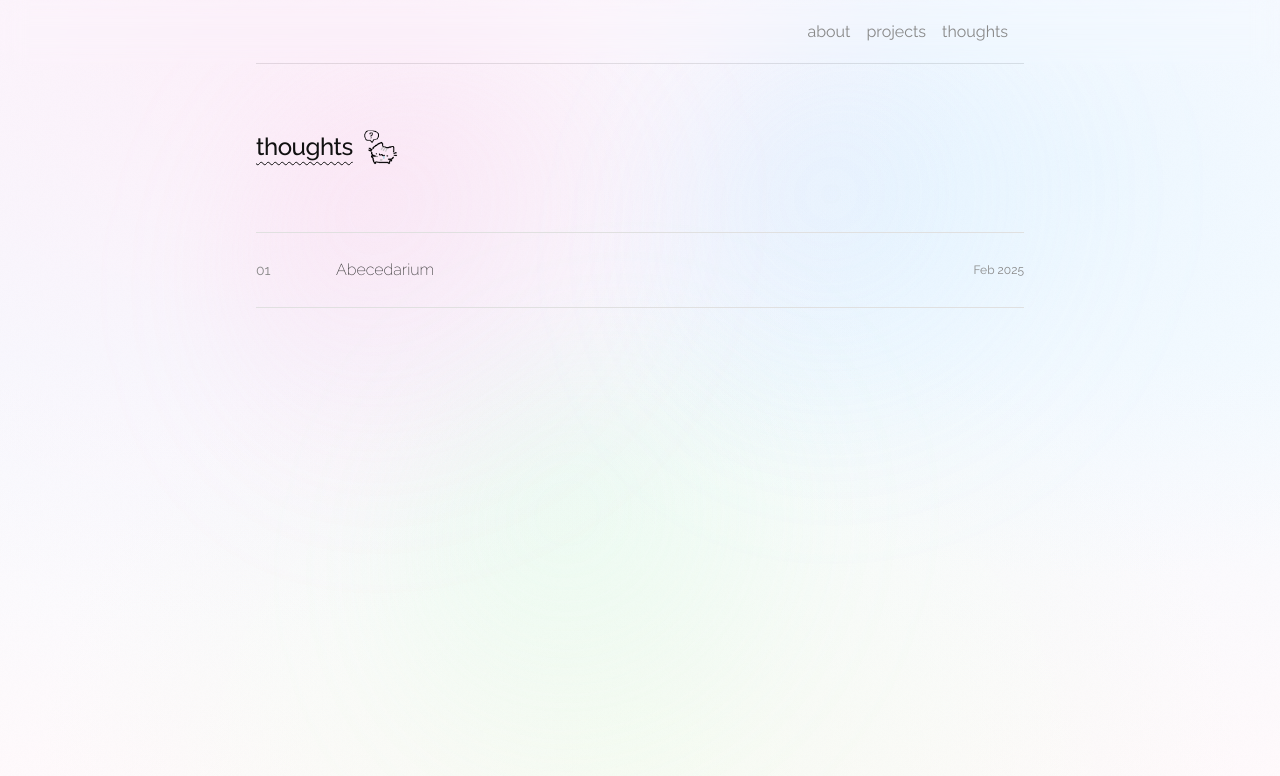
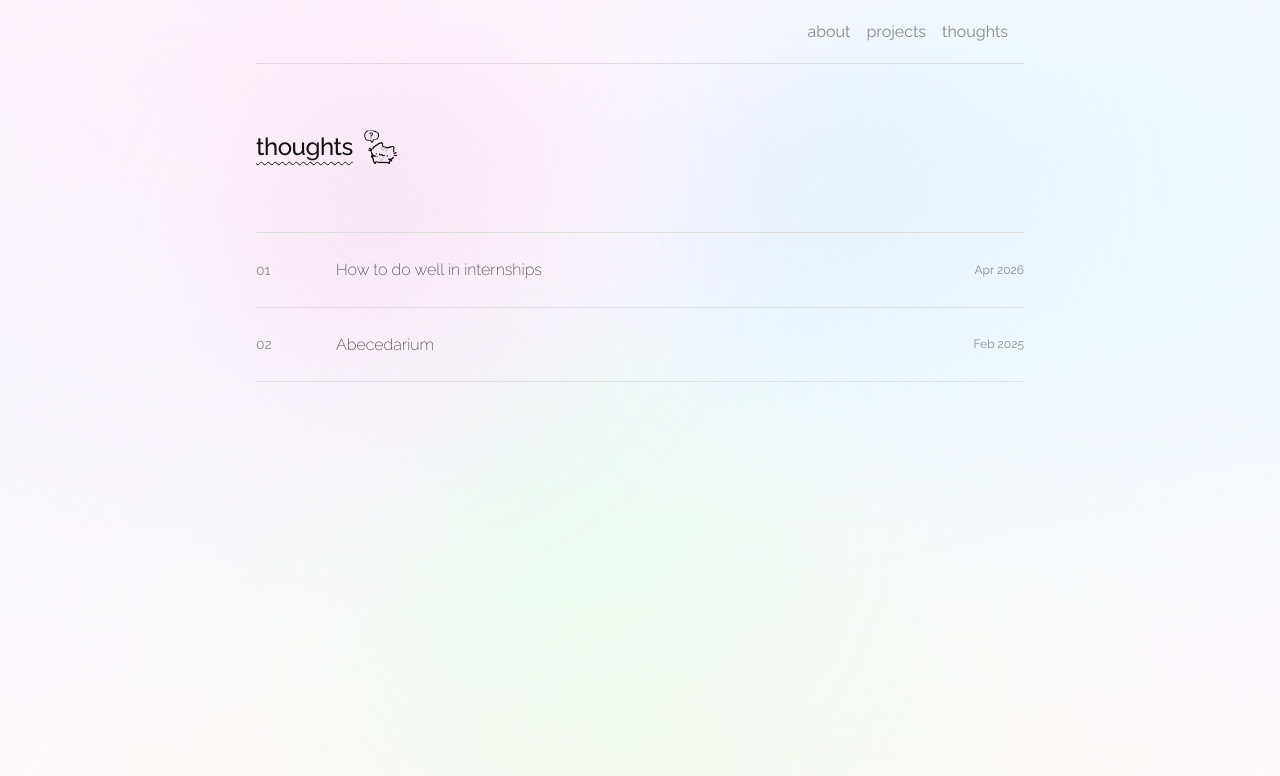
Before and after one commit to emmalee04/emmalee04.github.io, a React (Vite) app: page /thoughts in a window 1280 px wide. Shown: the top 776 px of the page. Built offline with nearby package versions, Linux system fonts and the light colour scheme.

Commit message:
updates to thought content

```diff
--- /dev/null
+++ b/src/content/thoughts/internship.md
@@ -0,0 +1,86 @@
+# how to do well in internships
+
+Recently, my fellow club members and I led an internship experience panel to provide advice and tips for those who are heading off into their internships for the summer. This is a compilation of many of the advice we gave plus some that I wasn't able to fit into that panel.
+
+# the survival kit
+
+Let's start with the basics.
+
+You are going to be bombarded with a lot of information throughout your internship. Setup instructions, new acronyms, random commands, you name it! You don't need to remember everything; you just need to write them down and be organized enough so you don't repeat questions and waste your time trying to remember what you did weeks ago.
+
+## your personal knowledge base
+
+Keep a Google doc or equivalent of your own "internal documentation". Put:
+* useful resources
+* previously asked questions and answers
+* code snippets, commands, that one bug fix that will come back to haunt you
+* slack channels, team documentation
+* daily standup docs, manager meeting docs, conversation docs
+
+It will save you so much time, and trust me, when you have deadlines you want to meet but you are stuck on the same problem you solved ages ago, it will not feel good. You only have 12 weeks. Optimize it!
+
+For the last 20% to go above and beyond, it is good to wrap up your project nicely and leave a positive impression on your ownership and responsibleness. For example, you can document your project throughout your internship so your team can actually use it even after you leave. You can also leave good descriptive PR and commeit messages instead of your usual ".".
+
+## the brag doc
+
+This is a bit different than the knowledge base. A "brag doc" is a compilation of accomplishments during your stay at your company. I recommend organizing it on a weekly basis, or even on a daily basis if need be, so that you can see the incremental progress. It is useful for standups and especially for when performance reviews roll around; for interns, that would be intern midpoint/final review.
+
+Make sure to put down all the things you did:
+* Major optimizations & metrics/impact
+* Major PRs you took care of
+* Big project milestones/stretch goals reached
+* Positive feedback from your team
+* Any other accomplishments you are proud of
+
+This is also a great way to keep your mentor and manager in the loop on what you are doing. They are quite busy, so they might forget if you don't remind them.
+
+But you shouldn't just be listing the positive things. Include the failures, the feedback, and the learnings from it. Everyone fails at some point, and how you recover from it will show you are unafraid to try new things and take ownership. These are good signals to send to your company/team.
+
+I recommend asking regular feedback from your manager/mentor on how you are doing and if they have something for you to improve upon, write it down! Keep it in your brag doc and show that improvement the next meetings. They will be impressed!
+
+## self-sufficiency
+
+You may have seen memes around where that one intern with a singular task hands it off to their manager with 99 other tasks going on. Do not be that intern!
+
+People say there is no such thing as a stupid question, but in reality, there are. Unless you are doing the pioneering work in your field (who makes an intern do that?), most likely the question you asked may have been solved somewhere else, by someone more experienced.
+
+I am not trying to say to spend your entire day grappling with a singular question and waste your time. But you can definitely avoid asking the same question twice (use that personal knowledge base!) and you can google that simple question just fine.
+
+# the engineering mindset
+
+In school, you are done when the code passes the autograder (and you can spam it as many times as you want). At a job, though, that is not as simple as that. The engineering mindset is realizing you are solving a problem for a real person! To go above and beyond, think about how to improve your project from the customer's shoes, how it fits in the business, and the impact/scale at which it can operate on.
+
+## asking (good) questions
+
+Obviously we need to ask good questions. But how?? By asking specific questions. Ask questions where the responder will need as few follow-up questions as possible. In order to do so, the question needs to be on point with enough context. Follow the "what I've tried" format: state what the goal is, what you've tried so far, and what you think is the issue.
+
+## communication & asking feedback
+
+What will set you apart from all the other interns is whether you are someone that is good to work with. That means good communication skills! Communicate your work with others, form good relationships with the people around you. At the end you will get peer-reviewed for your work, so the more people that know about your work the better. Also communicate early on if you feel you are heading in the wrong direction to better use your time.
+
+Ask feedback regularly and directly from your team, and outside your team. Ask what you can be doing better and incorporate it so they don't need to tell you twice. Get coffee chats with people outside of your team also to get an assessment of how the company culture is and advice from those who have spent much more in the industry than you.
+
+## planning out your internship
+
+Now, this is going to look different for a lot of people. But the general timeline for a large tech 12-week internship looks something like this:
+* week 1: setup, getting used to the work
+* week 2-4: design doc, figuring out project scope (ask LOTS of questions so you don't repeat your work down the line)
+* week 5-9: project! Think about stretch goals and meeting that intern midpoint review (around week 6-7)
+* week 10-11: wrapping up stretch goals and prepping for the intern review presentation
+This is always a rough guideline; make sure to check in regularly with your manager/mentor and always try to stay ahead of their expectations!
+
+# going above and beyond
+
+## proactiveness
+
+If you have nothing to do, ask for something. If they say there’s nothing for you to do, find things to do. This can be stretch goals that you think are good, or small optimizations to your project, or even looking more in depth about your team’s work and trying to understand PR requests. People want and need someone that is passionate and serious about their work, and more often times than not, you are eager to understand more deeply about your work and improve upon it if you are like that. This will transform you from a good intern to an amazing intern! This is also a very good thing to have in life in general, outside of your internship.
+
+## being a likeable person
+
+I am not telling you to suddenly become a huge extrovert and always have a smile on your face despite work being stressful. However, basic courtesy goes a long way. Be nice, try to be supportive of your team and be understanding if they are too busy to help sometimes. Be a team player!
+
+On the other hand, be yourself but do be professional; you can totally be friends with your team but do not go over the line. Make sure you can differentiate between the jokes you tell your friends and your team, regardless of how close you are.
+
+## the non-internship things
+
+People forget to have fun in their internships because it is such a short, and for many, stressful time. But remember, you will be doing this for potentially many, many years of your life as a full-time job! Go to those fun intern events and make friends (form those connections!). Remember to have work-life balance and always evaluate if the work you are doing is something you can see yourself doing for 30 years down your career path. Just learn, try your best, and let all the wisdom and knowledge you've gathered become a strong foundation for whatever else there is to come!
--- a/src/content/thoughts/tbd.md
+++ /dev/null
@@ -1 +0,0 @@
-# tbd
--- a/src/data/thoughtsdata.js
+++ b/src/data/thoughtsdata.js
@@ -1,5 +1,5 @@
 import Abecedarium from '../pages/Thoughts/Abecedarium.jsx';
-import tbd from '../content/thoughts/tbd.md?raw';
+import Internship from '../content/thoughts/internship.md?raw';
 
 const thoughtsData = [
   {
@@ -10,14 +10,14 @@ const thoughtsData = [
     type: "component",
     component: Abecedarium
   },
-  // {
-  //   id: 2,
-  //   title: "tbd",
-  //   date: "2026-03-27",
-  //   slug: "tbd",
-  //   type: "markdown",
-  //   content: tbd
-  // },
+  {
+    id: 2,
+    title: "How to do well in internships",
+    date: "2026-04-01",
+    slug: "internship",
+    type: "markdown",
+    content: Internship
+  },
 ].sort((a, b) => new Date(b.date) - new Date(a.date));
 
 export default thoughtsData;
--- a/src/pages/Thoughts/Abecedarium.jsx
+++ b/src/pages/Thoughts/Abecedarium.jsx
@@ -1,7 +1,7 @@
 import React from 'react';
 import LetterIndex from '../../components/LetterIndex';
 import ReactMarkdown from "react-markdown";
-import abecedariumContent from '../../content/abecedarium.md?raw';
+import abecedariumContent from '../../content/thoughts/abecedarium.md?raw';
 import { entries } from '../../data/abecedarium';
 
 const alphabet = 'ABCDEFGHIJKLMNOPQRSTUVWXYZ'.split('');
```
Also changed, not shown: src/content/projects.md (+1 -1 lines), src/content/thoughts/abecedarium.md (renamed from src/content/abecedarium.md).
